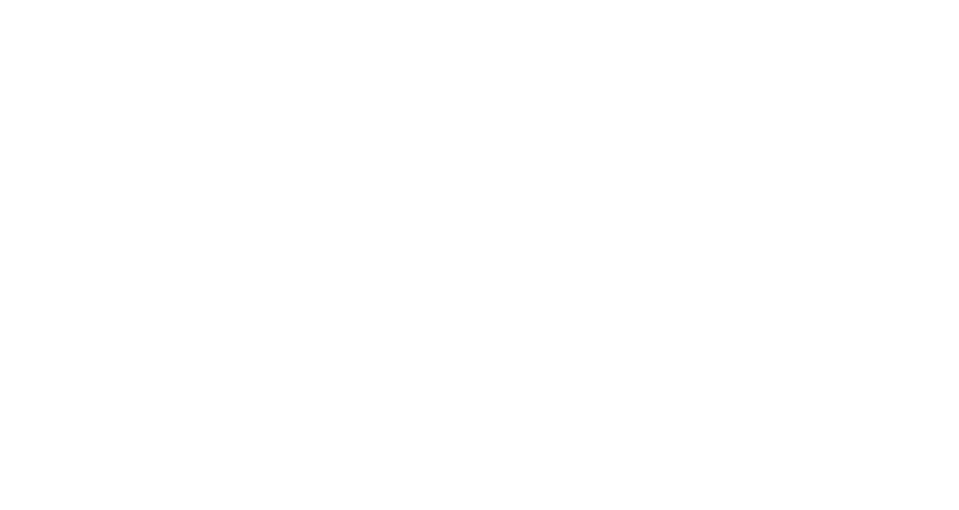
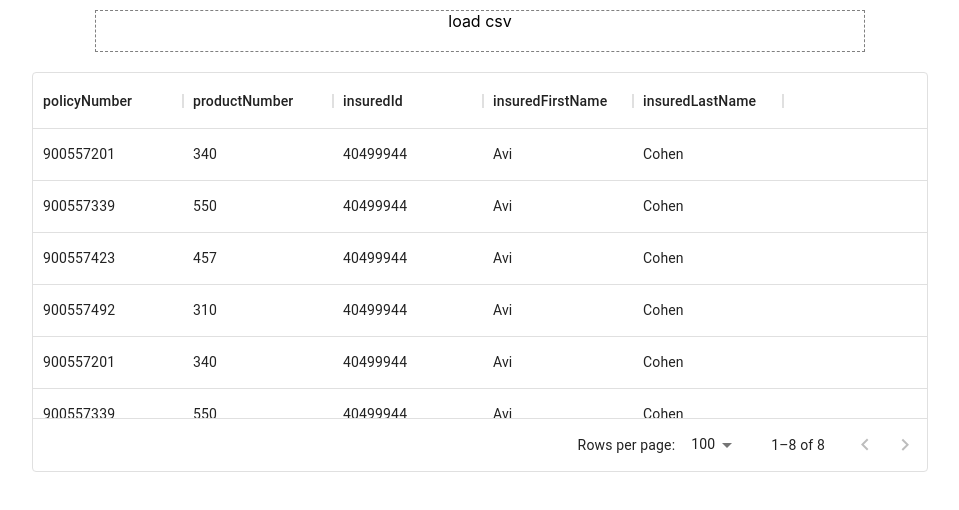
Before and after one commit to policy-project/policy-front-end, a React (Create React App) app: page / in a window 1280 px wide. Shown: the top 510 px of the page, without its empty margins (160-1119 px from the left). Built offline with nearby package versions, Linux system fonts and the light colour scheme.

Commit message:
init components

```diff
--- a/package.json
+++ b/package.json
@@ -3,6 +3,10 @@
   "version": "0.1.0",
   "private": true,
   "dependencies": {
+    "@emotion/react": "^11.10.5",
+    "@emotion/styled": "^11.10.5",
+    "@mui/material": "^5.10.15",
+    "@mui/x-data-grid": "^5.17.13",
     "@testing-library/jest-dom": "^5.16.5",
     "@testing-library/react": "^13.4.0",
     "@testing-library/user-event": "^13.5.0",
--- a/src/App.css
+++ b/src/App.css
@@ -1,38 +1,4 @@
 .App {
   text-align: center;
+  padding-top: 10px;
 }
-
-.App-logo {
-  height: 40vmin;
-  pointer-events: none;
-}
-
-@media (prefers-reduced-motion: no-preference) {
-  .App-logo {
-    animation: App-logo-spin infinite 20s linear;
-  }
-}
-
-.App-header {
-  background-color: #282c34;
-  min-height: 100vh;
-  display: flex;
-  flex-direction: column;
-  align-items: center;
-  justify-content: center;
-  font-size: calc(10px + 2vmin);
-  color: white;
-}
-
-.App-link {
-  color: #61dafb;
-}
-
-@keyframes App-logo-spin {
-  from {
-    transform: rotate(0deg);
-  }
-  to {
-    transform: rotate(360deg);
-  }
-}
--- a/src/App.js
+++ b/src/App.js
@@ -1,11 +1,15 @@
 import logo from './logo.svg';
 import './App.css';
+import { Box } from '@mui/material';
+import { Loader } from './components/Loader';
+import { Policies } from './components/Policies';
 
 function App() {
   return (
-    <div className="App">
-
-    </div>
+    <Box className="App">
+      <Loader/>
+      <Policies/>
+    </Box>
   );
 }
 
--- /dev/null
+++ b/src/components/Loader.jsx
@@ -0,0 +1,8 @@
+import { Box } from '@mui/material'
+import React from 'react'
+
+export const Loader = () => {
+  return (
+    <Box sx={{height: '5vh', margin: '0 auto 20px', width: '60vw', border: '1px dashed grey'}}>load csv</Box>
+  )
+}
--- /dev/null
+++ b/src/components/Policies.jsx
@@ -0,0 +1,31 @@
+import { Box } from '@mui/material'
+import { DataGrid } from '@mui/x-data-grid';
+import React from 'react'
+
+export const Policies = () => {
+    const rows = [
+        { id: 1, policyNumber: '900557201', productNumber: '340', insuredId: '40499944', insuredFirstName: 'Avi', insuredLastName: 'Cohen' },
+        { id: 2, policyNumber: '900557339', productNumber: '550', insuredId: '40499944', insuredFirstName: 'Avi', insuredLastName: 'Cohen' },
+        { id: 3, policyNumber: '900557423', productNumber: '457', insuredId: '40499944', insuredFirstName: 'Avi', insuredLastName: 'Cohen' },
+        { id: 4, policyNumber: '900557492', productNumber: '310', insuredId: '40499944', insuredFirstName: 'Avi', insuredLastName: 'Cohen' },
+        { id: 5, policyNumber: '900557201', productNumber: '340', insuredId: '40499944', insuredFirstName: 'Avi', insuredLastName: 'Cohen' },
+        { id: 6, policyNumber: '900557339', productNumber: '550', insuredId: '40499944', insuredFirstName: 'Avi', insuredLastName: 'Cohen' },
+        { id: 7, policyNumber: '900557423', productNumber: '457', insuredId: '40499944', insuredFirstName: 'Avi', insuredLastName: 'Cohen' },
+        { id: 8, policyNumber: '900557492', productNumber: '310', insuredId: '40499944', insuredFirstName: 'Avi', insuredLastName: 'Cohen' },
+
+    ];
+
+      const columns = [
+        { field: 'policyNumber', headerName: 'policyNumber', width: 150 },
+        { field: 'productNumber', headerName: 'productNumber', width: 150 },
+        { field: 'insuredId', headerName: 'insuredId', width: 150 },
+        { field: 'insuredFirstName', headerName: 'insuredFirstName', width: 150 },
+        { field: 'insuredLastName', headerName: 'insuredLastName', width: 150 },
+      ];
+
+  return (
+    <Box sx={{height:'50vh', width:'70vw', margin: '0 auto'}}>
+        <DataGrid rows={rows} columns={columns} />
+    </Box>
+  )
+}
--- a/src/index.css
+++ b/src/index.css
@@ -1,10 +1,11 @@
 body {
-  margin: 0;
+  margin: 0 auto;
   font-family: -apple-system, BlinkMacSystemFont, 'Segoe UI', 'Roboto', 'Oxygen',
     'Ubuntu', 'Cantarell', 'Fira Sans', 'Droid Sans', 'Helvetica Neue',
     sans-serif;
   -webkit-font-smoothing: antialiased;
   -moz-osx-font-smoothing: grayscale;
+  box-sizing: border-box;
 }
 
 code {
```
Also changed, not shown: 1 other file (tests, documents, lock files or other folders).
